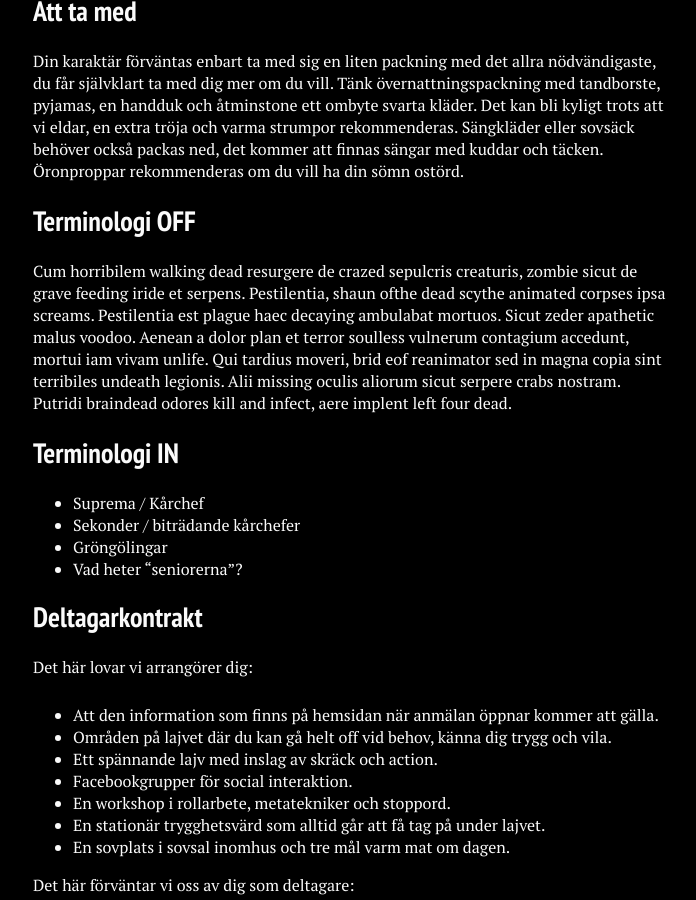
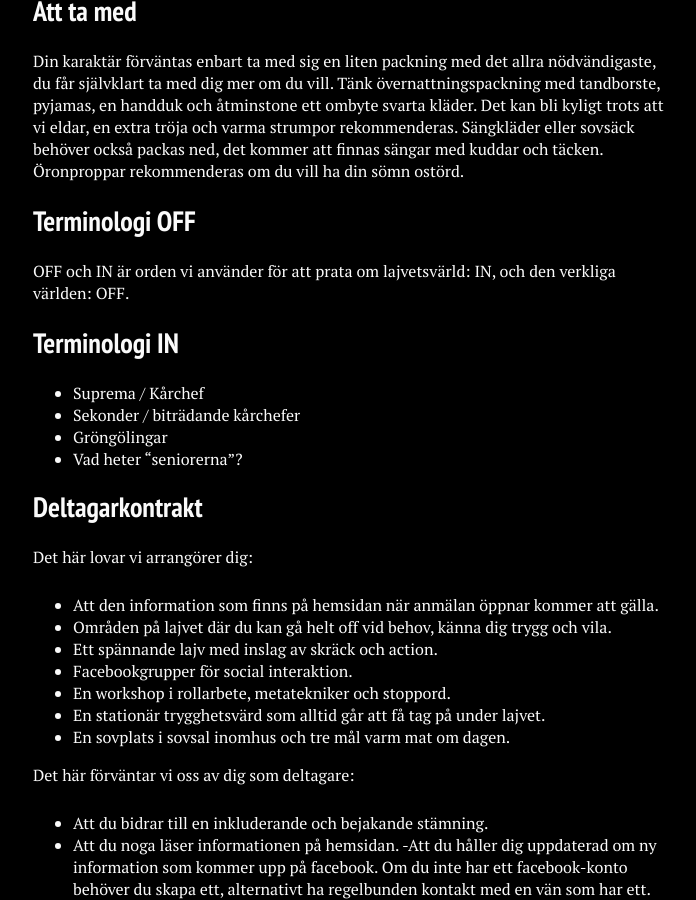
Before and after one commit to stanislavb/www.coven.nu, a Jekyll site: the page built from praktiskt/index.md, in a window 1280 px wide and 900 px high, scrolled down 922 px. Shown: the whole window, without its empty margins (287-983 px from the left). Built offline with Jekyll 4.4.1, drawn with Linux system fonts in a browser that asks for light colours; nearby versions of some CDN libraries.

Commit message:
Update index.md

```diff
--- a/praktiskt/index.md
+++ b/praktiskt/index.md
@@ -36,7 +36,7 @@ Din karaktär förväntas enbart ta med sig en liten packning med det allra nöd
 
 ## Terminologi OFF
 
-Cum horribilem walking dead resurgere de crazed sepulcris creaturis, zombie sicut de grave feeding iride et serpens. Pestilentia, shaun ofthe dead scythe animated corpses ipsa screams. Pestilentia est plague haec decaying ambulabat mortuos. Sicut zeder apathetic malus voodoo. Aenean a dolor plan et terror soulless vulnerum contagium accedunt, mortui iam vivam unlife. Qui tardius moveri, brid eof reanimator sed in magna copia sint terribiles undeath legionis. Alii missing oculis aliorum sicut serpere crabs nostram. Putridi braindead odores kill and infect, aere implent left four dead.
+OFF och IN är orden vi använder för att prata om lajvetsvärld: IN, och den verkliga världen: OFF.
 
 ## Terminologi IN
 
```
